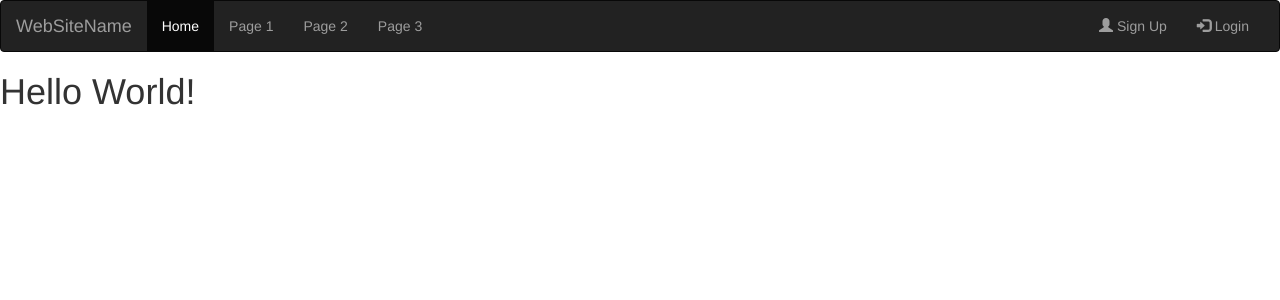
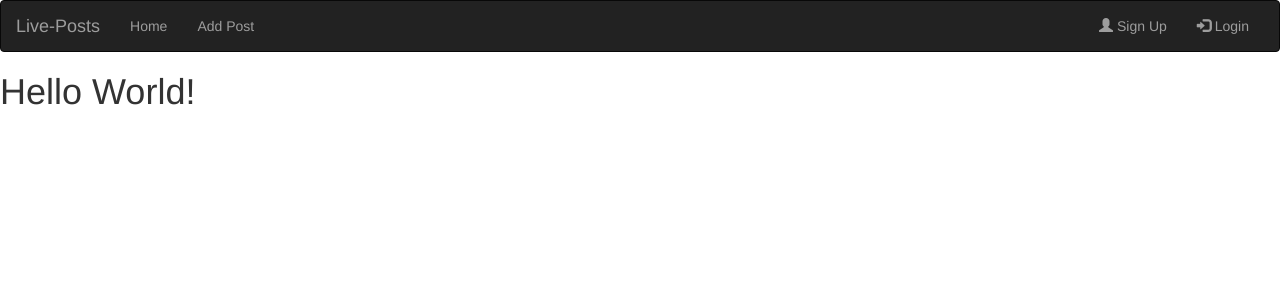
Before and after one commit to SztGellert/live-posts, an Angular app: page / in a window 1280 px wide. Shown: the top 300 px of the page. Built offline with nearby package versions, Linux system fonts and the light colour scheme.

Commit message:
customizing menu

```diff
--- a/src/app/header/header.component.html
+++ b/src/app/header/header.component.html
@@ -1,19 +1,19 @@
 <nav class="navbar navbar-inverse">
   <div class="container-fluid">
     <div class="navbar-header">
-      <button type="button" class="navbar-toggle" data-toggle="collapse" data-target="#myNavbar">
+      <button class="navbar-toggle" data-target="#myNavbar" data-toggle="collapse" type="button">
         <span class="icon-bar"></span>
         <span class="icon-bar"></span>
         <span class="icon-bar"></span>
       </button>
-      <a class="navbar-brand" href="#">WebSiteName</a>
+      <a class="navbar-brand" href="#">Live-Posts</a>
     </div>
     <div class="collapse navbar-collapse" id="myNavbar">
       <ul class="nav navbar-nav">
-        <li class="active"><a href="#">Home</a></li>
-        <li><a href="#">Page 1</a></li>
-        <li><a href="#">Page 2</a></li>
-        <li><a href="#">Page 3</a></li>
+        <li><a href="#">Home</a></li>
+      </ul>
+      <ul class="nav navbar-nav">
+        <li><a href="#">Add Post</a></li>
       </ul>
       <ul class="nav navbar-nav navbar-right">
         <li><a href="#"><span class="glyphicon glyphicon-user"></span> Sign Up</a></li>
```
